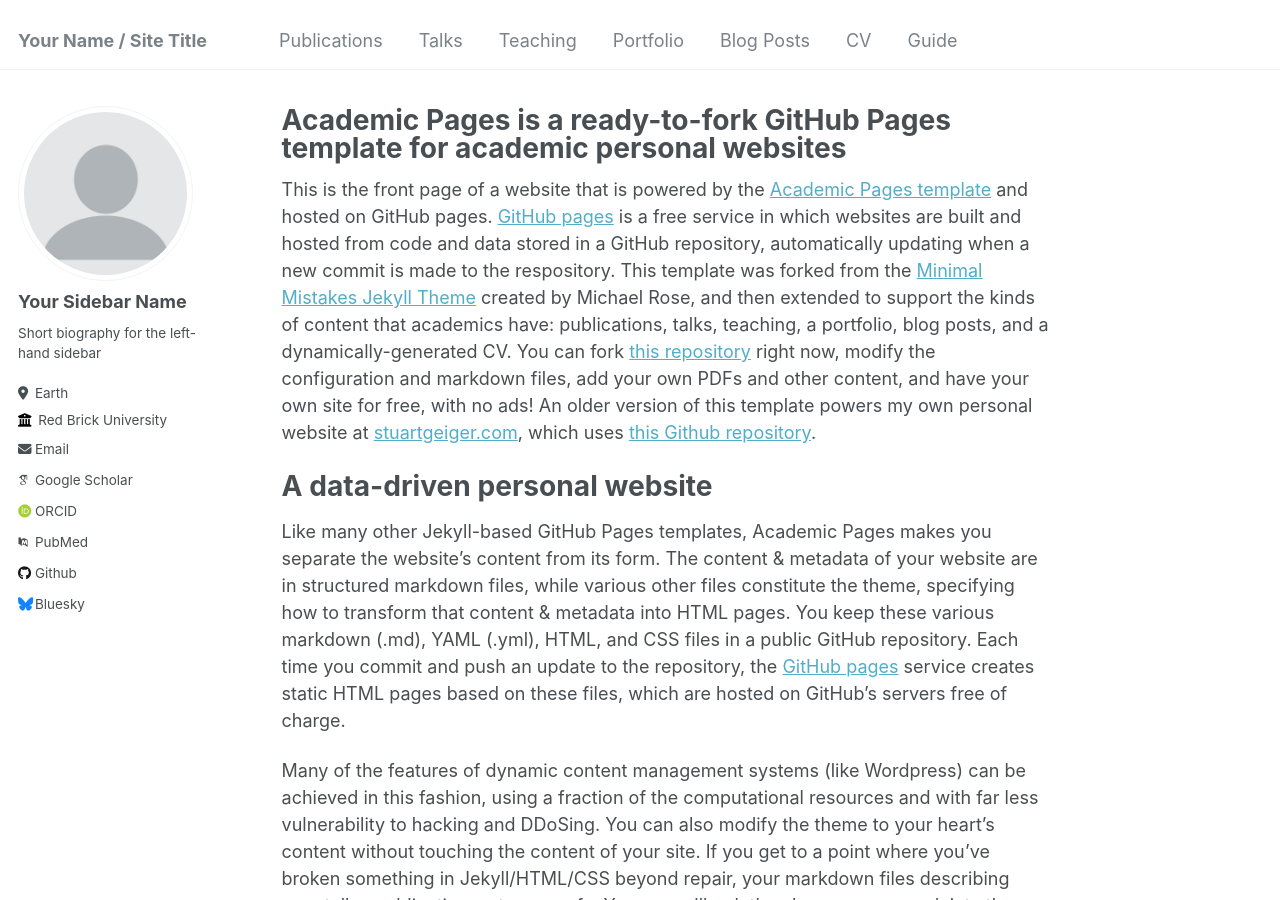
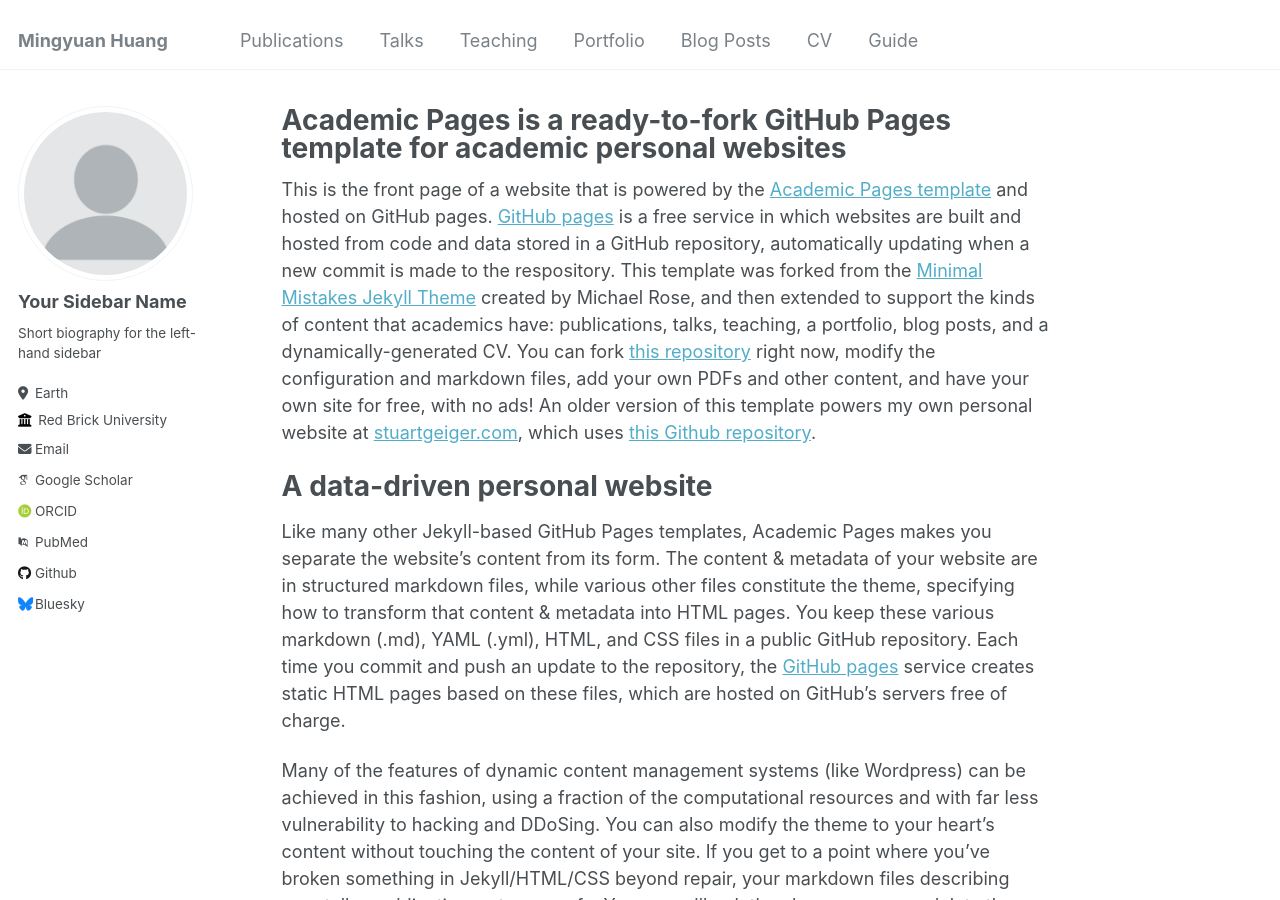
Before and after one commit to MingyuanHuang/MingyuanHuang.github.io, a Jekyll site: the page built from _pages/about.md, in a window 1280 px wide and 900 px high. Built offline with Jekyll 4.4.1, drawn with Linux system fonts in a browser that asks for light colours; some web fonts are replaced.

Commit message:
doc: change name

```diff
--- a/_config.yml
+++ b/_config.yml
@@ -8,7 +8,7 @@
 
 # Basic Site Settings
 locale                   : "en-US"
-title                    : "Your Name / Site Title"
+title                    : "Mingyuan Huang"
 title_separator          : "-"
 name                     : &name "Your Name"
 description              : &description "personal description"
```
